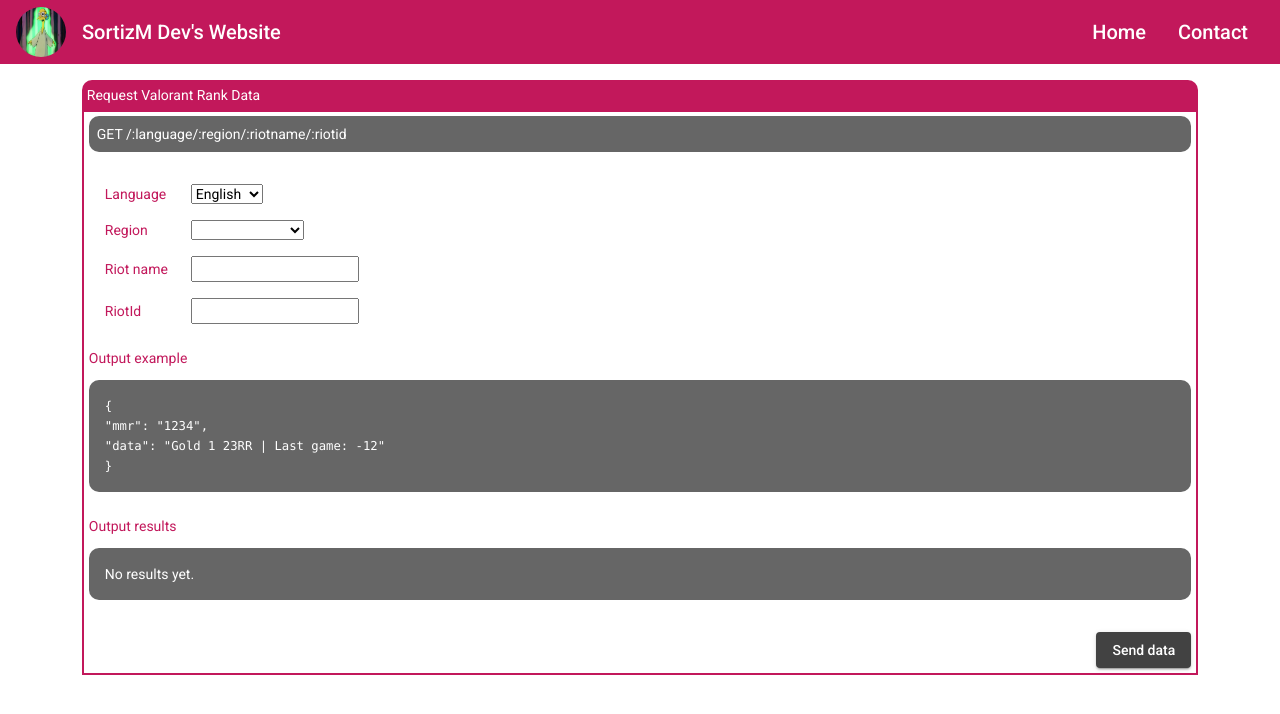
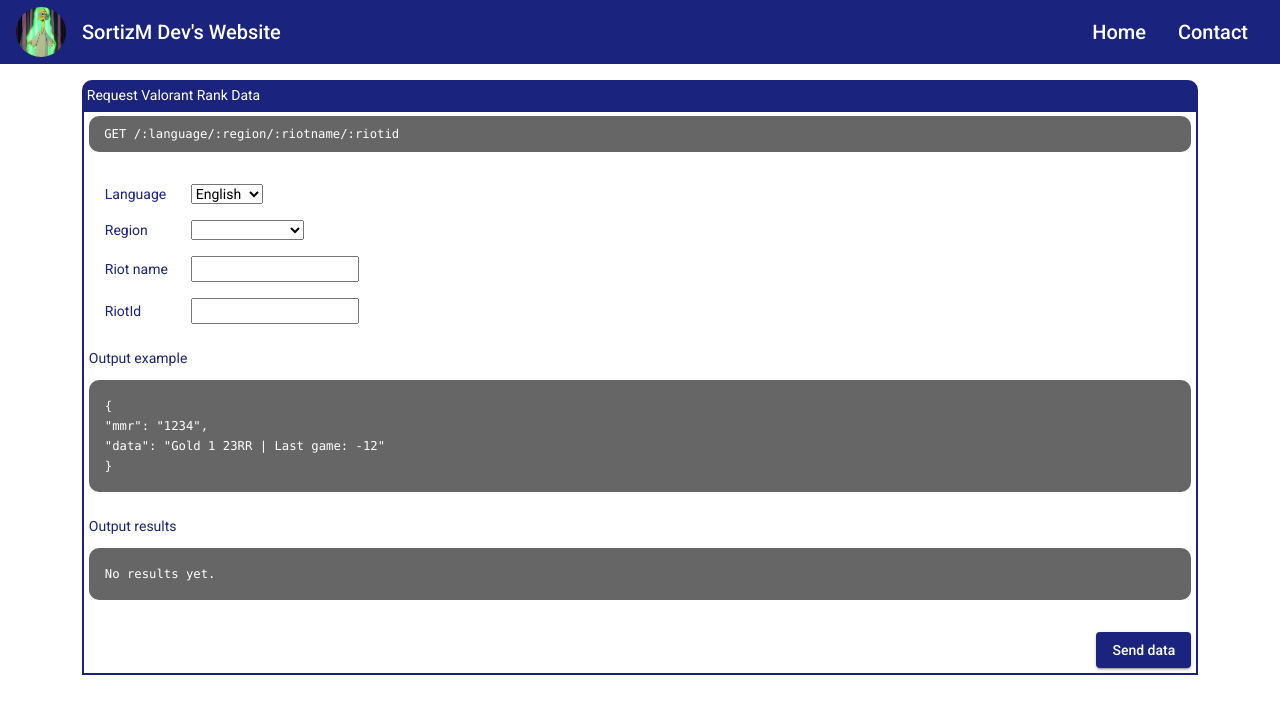
Before and after one commit to sergiomolde/sortizm-website, an Angular app: page /valorankweb in a window 1280 px wide. Shown: the top 714 px of the page. Built offline with nearby package versions, Linux system fonts and the light colour scheme.

Commit message:
New custom theme added, called sortizm-theme.scss

```diff
--- a/angular.json
+++ b/angular.json
@@ -28,8 +28,8 @@
               "src/assets"
             ],
             "styles": [
-              "./node_modules/@angular/material/prebuilt-themes/pink-bluegrey.css",
-              "src/styles.scss"
+              "src/styles.scss",
+              "src/sortizm-theme.scss"
             ],
             "scripts": []
           },
--- a/src/app/app.component.scss
+++ b/src/app/app.component.scss
@@ -5,5 +5,4 @@
   margin: 1rem auto;
   width: 100%;
   height: 100%;
-  color: #c2185b;
 }
--- a/src/app/components/valorank/valorank.component.html
+++ b/src/app/components/valorank/valorank.component.html
@@ -3,7 +3,7 @@
     <div id="apiMainContainer">
         <div class="d-flex flex-column formContent" [formGroup]="form">
             <div class="requestApi">
-                <p> GET /:language/:region/:riotname/:riotid</p>
+                <pre> GET /:language/:region/:riotname/:riotid</pre>
             </div>
             <div class="w-100 mt-3">
                 <label for="languages" class="mx-3">Language </label>
@@ -41,7 +41,7 @@
                 <div *ngIf="example">
                     <p class="mt-4">Output results</p>
                     <div class="jsonData">
-                        <p *ngIf="!trueData">No results yet.</p>
+                        <pre *ngIf="!trueData">No results yet.</pre>
                         <pre *ngIf="trueData">
                             Request: {{requestmade}}
                             {{trueData}}
@@ -50,7 +50,7 @@
                 </div>
             </div>
             <div class="w-100 mt-3 text-right">
-                <button mat-raised-button color="success" type="submit" (click)="recieveData()">Send data</button>
+                <button mat-raised-button color="primary" type="submit" (click)="recieveData()">Send data</button>
             </div>
         </div>
     </div>
--- a/src/app/components/valorank/valorank.component.scss
+++ b/src/app/components/valorank/valorank.component.scss
@@ -9,7 +9,7 @@
     color: white;
 }
 
-.requestApi p {
+.requestApi pre {
     margin: 0.5rem;
 }
 
@@ -18,11 +18,11 @@
         padding: 0.3rem;
         border-radius: 10px 10px 0px 0px;
         color: white;
-        background-color: #c2185b;
+        background-color: #1a237e;
     }
     #apiMainContainer {
         padding: 0.3rem;
-        border: 2px solid #c2185b;
+        border: 2px solid #1a237e;
     }
 }
 
--- /dev/null
+++ b/src/sortizm-theme.scss
@@ -0,0 +1,19 @@
+@import '~@angular/material/theming';
+@include mat-core();
+$my-app-primary: mat-palette($mat-indigo, 900);
+$my-app-accent:  mat-palette($mat-pink, 500, 900, A100);
+$my-app-warn:    mat-palette($mat-deep-orange);
+$my-app-theme: mat-light-theme($my-app-primary, $my-app-accent, $my-app-warn);
+
+p {
+    color: #1a237e;
+}
+
+@include angular-material-theme($my-app-theme);
+
+.dark-theme {
+  $alternate-primary: mat-palette($mat-light-blue);
+  $alternate-accent:  mat-palette($mat-yellow, 400);
+  $alternate-theme: mat-dark-theme($alternate-primary, $alternate-accent);
+  @include angular-material-theme($alternate-theme);
+}
--- a/src/styles.scss
+++ b/src/styles.scss
@@ -5,11 +5,11 @@
 
 
 body {
-    color: #5f59f7;
+    color: #1a237e;
 }
 
 .color-primary {
-    color: #c2185b;
+    color: #1a237e;
 }
 
 .text-right {
```
